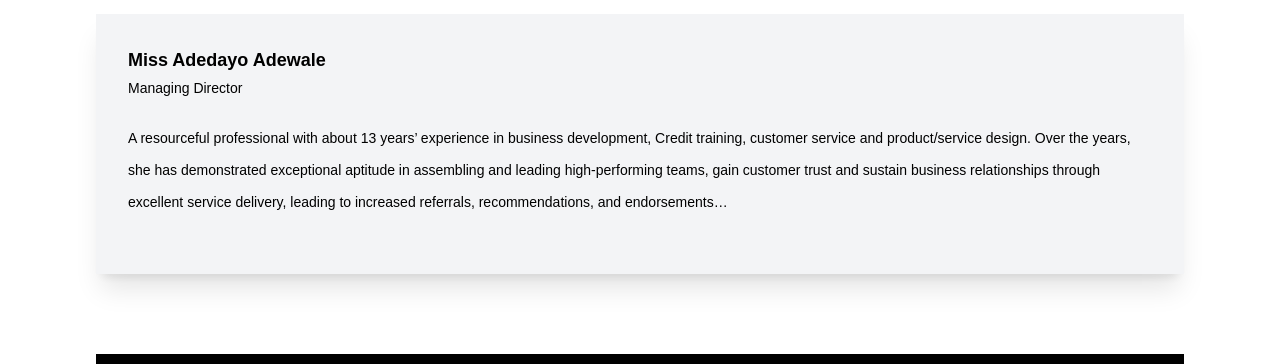
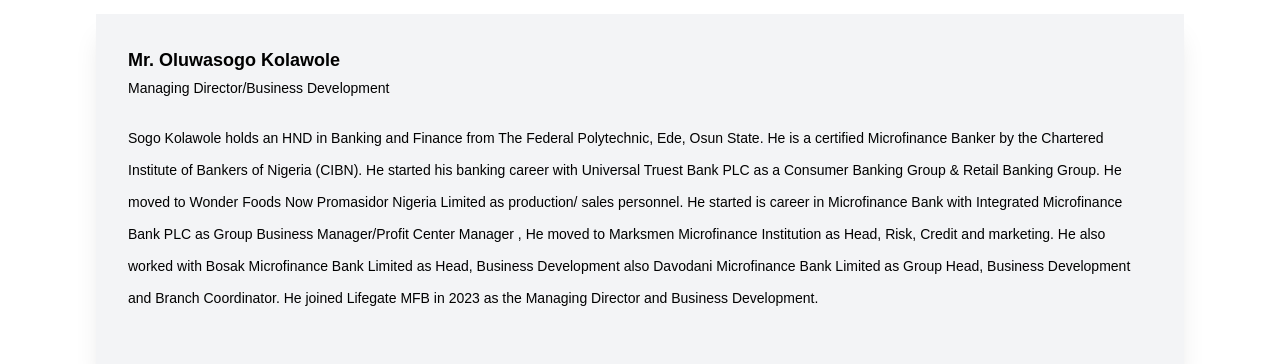
Before and after one commit to Chosen2730/lifegate, a React (Create React App) app: page /team in a window 1280 px wide. Shown: the part 1460-1824 px from the top of the page. Built offline with nearby package versions, Linux system fonts and the light colour scheme.

Commit message:
changed the md details

```diff
--- a/src/Pages/Team.js
+++ b/src/Pages/Team.js
@@ -81,16 +81,25 @@ const Team = () => {
         <div className='flex flex-col md:flex-row-reverse p-8 bg-gray-100 shadow-xl gap-8 my-20'>
           {/* <img src={adedayo} alt='adedayo' /> */}
           <div>
-            <h2 className='font-bold text-lg'>Miss Adedayo Adewale</h2>
-            <h3 className='text-sm my-1 font-medium'>Managing Director</h3>
+            <h2 className='font-bold text-lg'>Mr. Oluwasogo Kolawole</h2>
+            <h3 className='text-sm my-1 font-medium'>
+              Managing Director/Business Development
+            </h3>
             <p className='text-sm my-6 leading-[2rem]'>
-              A resourceful professional with about 13 years’ experience in
-              business development, Credit training, customer service and
-              product/service design. Over the years, she has demonstrated
-              exceptional aptitude in assembling and leading high-performing
-              teams, gain customer trust and sustain business relationships
-              through excellent service delivery, leading to increased
-              referrals, recommendations, and endorsements…
+              Sogo Kolawole holds an HND in Banking and Finance from The Federal
+              Polytechnic, Ede, Osun State. He is a certified Microfinance
+              Banker by the Chartered Institute of Bankers of Nigeria (CIBN). He
+              started his banking career with Universal Truest Bank PLC as a
+              Consumer Banking Group & Retail Banking Group. He moved to Wonder
+              Foods Now Promasidor Nigeria Limited as production/ sales
+              personnel. He started is career in Microfinance Bank with
+              Integrated Microfinance Bank PLC as Group Business Manager/Profit
+              Center Manager , He moved to Marksmen Microfinance Institution as
+              Head, Risk, Credit and marketing. He also worked with Bosak
+              Microfinance Bank Limited as Head, Business Development also
+              Davodani Microfinance Bank Limited as Group Head, Business
+              Development and Branch Coordinator. He joined Lifegate MFB in 2023
+              as the Managing Director and Business Development.
             </p>
           </div>
         </div>
@@ -121,15 +130,15 @@ const Team = () => {
               alt='management'
             />
           </div> */}
-            <div className='relative flex items-center justify-center rounded-full my-10 w-full md:w-96 h-[500px]  bg-blur bg-gradient-to-b  from-gray-500 to-green-900 m-4'>
+            <div className='relative flex items-center justify-center rounded-full my-10 w-96 h-96  bg-blur bg-gradient-to-b  from-gray-500 to-green-900 m-4'>
               <img
-                src={adewale}
-                className='w-full md:w-96 h-[500px] object-cover rounded-full shadow-xl mix-blend-overlay'
+                src='https://cdn-icons-png.flaticon.com/512/3177/3177440.png'
+                className='w-96 h-96 object-cover rounded-full shadow-xl mix-blend-overlay'
                 alt='adewale'
               />
               <div className='absolute bottom-12 text-white text-center'>
                 <h2 className='text-center font-medium text-xl'>
-                  Dayo Adewale
+                  Mr. Oluwasogo Kolawole
                 </h2>
                 <p className='italic'>MD/CEO</p>
               </div>
```
Also changed, not shown: 2 other files (tests, documents, lock files or other folders).
